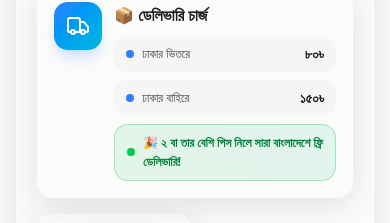
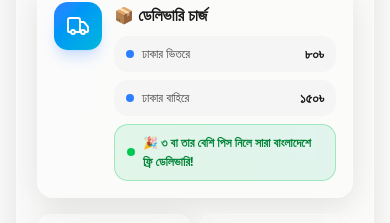
Before and after one commit to sajidahmed66/simple-order-form, a Next.js app: page / in a window 390 px wide. Shown: the part 719-942 px from the top of the page. Built offline with nearby package versions, Linux system fonts and the light colour scheme; no server answers.

Commit message:
update product page: adjust free delivery threshold to 3+ items in offer banner

```diff
--- a/src/app/page.tsx
+++ b/src/app/page.tsx
@@ -365,7 +365,7 @@ export default function OrderNowPage() {
                         className="flex items-center gap-2 bg-gradient-to-r from-green-500/10 to-emerald-500/10 dark:from-green-500/20 dark:to-emerald-500/20 px-3 sm:px-4 py-2 sm:py-3 rounded-xl border border-green-500/30">
                         <div className="w-2 h-2 bg-green-500 rounded-full flex-shrink-0"></div>
                         <span
-                          className="text-xs sm:text-sm font-bold text-green-700 dark:text-green-400 leading-relaxed">🎉 ২ বা তার বেশি পিস নিলে সারা বাংলাদেশে ফ্রি ডেলিভারি!</span>
+                          className="text-xs sm:text-sm font-bold text-green-700 dark:text-green-400 leading-relaxed">🎉 ৩ বা তার বেশি পিস নিলে সারা বাংলাদেশে ফ্রি ডেলিভারি!</span>
                       </div>
                     </div>
                   </div>
```
